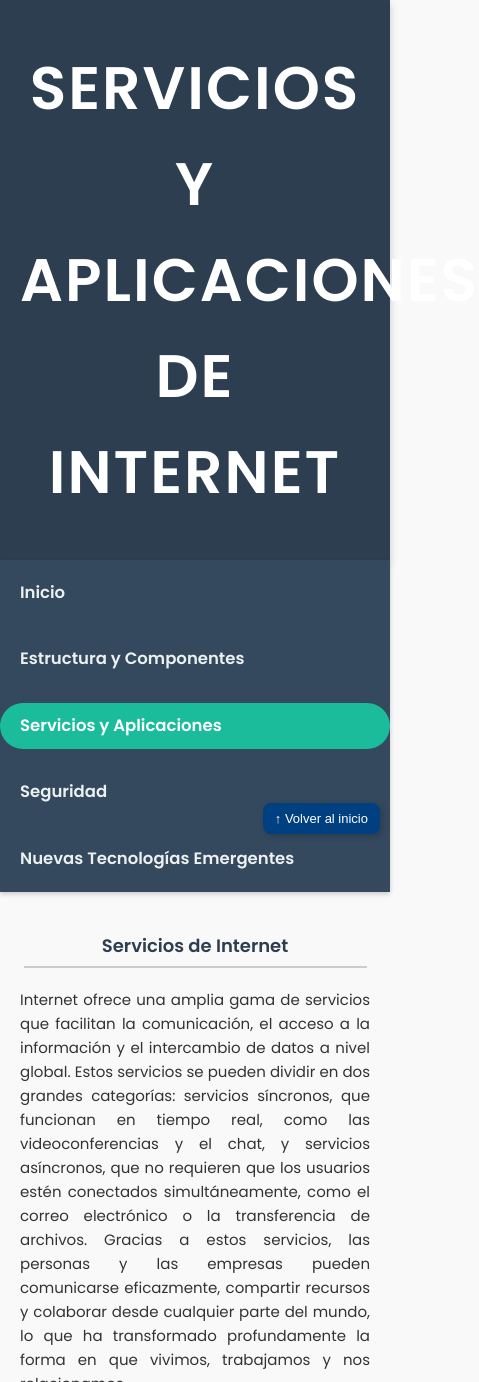
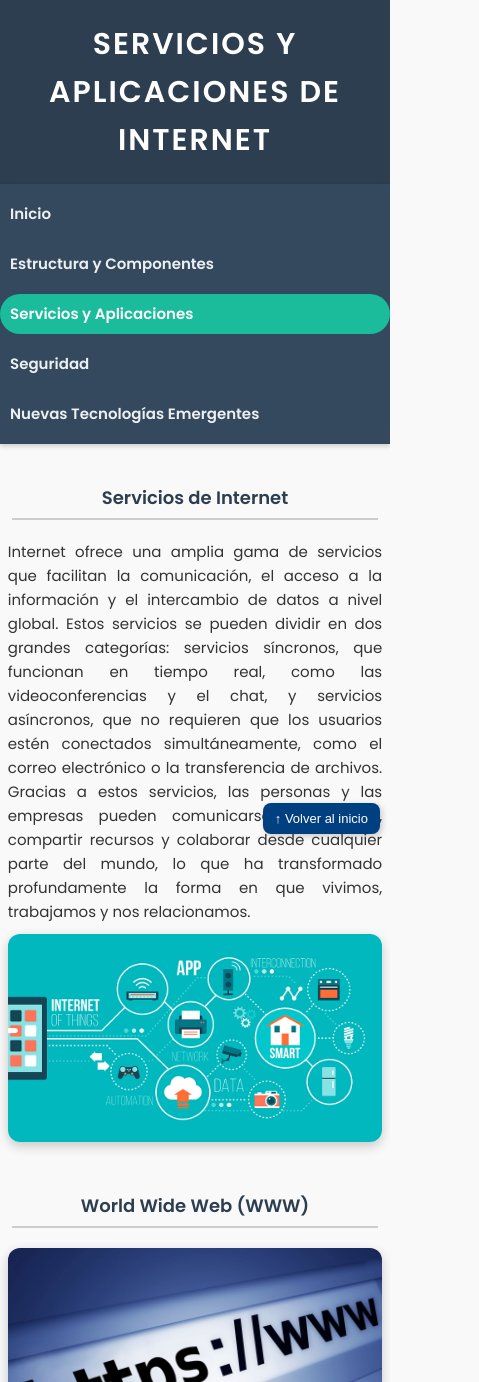
Before and after one commit to IsraelGarcia04/Pagina, a plain HTML site: page ServiciosYAplicaciones.html in a window 390 px wide. Shown: the top 1382 px of the page, 479 px wide, since content can reach past the window. Drawn offline with Linux system fonts and the light colour scheme.

Commit message:
Update ServiciosYAplicaciones.html

```diff
--- a/ServiciosYAplicaciones.html
+++ b/ServiciosYAplicaciones.html
@@ -12,13 +12,68 @@
     <!-- CSS principal siempre carga inmediatamente -->
     <link rel="stylesheet" href="estilos.css" media="all">
     <!-- CSS crítico inline -->
-    <style>
-        body { font-family: 'Poppins', sans-serif; background: #f9f9f9; color: #333; margin: 0; }
-        h1 { background: #2c3e50; color: white; padding: 40px 20px; text-align: center; margin: 0; font-size: 4em; }
-        header { background-color: #34495e; padding: 10px 0; box-shadow: 0 2px 5px rgba(0,0,0,0.2); }
-        nav { display: flex; justify-content: center; gap: 20px; flex-wrap: wrap; }
-        nav a { color: #ecf0f1; text-decoration: none; font-weight: 600; font-size: 1.1em; padding: 10px 20px; border-radius: 30px; }
-    </style>
+<style>
+    body {
+        font-family: 'Poppins', sans-serif;
+        background: #f9f9f9;
+        color: #333;
+        margin: 0;
+        overflow-x: hidden; /* <-- elimina el espacio/línea a la derecha */
+    }
+    h1 {
+        background: #2c3e50;
+        color: white;
+        padding: 40px 20px;
+        text-align: center;
+        margin: 0;
+        font-size: 4em;
+    }
+    header {
+        background-color: #34495e;
+        padding: 10px 0;
+        box-shadow: 0 2px 5px rgba(0,0,0,0.2);
+    }
+    nav {
+        display: flex;
+        justify-content: center;
+        gap: 20px;
+        flex-wrap: wrap;
+    }
+    nav a {
+        color: #ecf0f1;
+        text-decoration: none;
+        font-weight: 600;
+        font-size: 1.1em;
+        padding: 10px 20px;
+        border-radius: 30px;
+    }
+    main, section {
+        max-width: 100vw;
+        box-sizing: border-box;
+    }
+    .flex-container,
+    .flex-container span,
+    .flex-container img {
+        box-sizing: border-box;
+        max-width: 100%;
+    }
+    img, .flex-container img {
+        max-width: 100vw;
+        width: 100%;
+        height: auto;
+        display: block;
+    }
+    code {
+        word-break: break-all;
+        white-space: pre-wrap;
+    }
+    @media (max-width: 600px) {
+        h1 { font-size: 2em; padding: 20px 5px; }
+        nav { flex-direction: column; gap: 10px; }
+        nav a { font-size: 1em; padding: 8px 10px; }
+        main, section { padding-left: 2vw; padding-right: 2vw; }
+    }
+</style>
 </head>
 
 <body>
```
